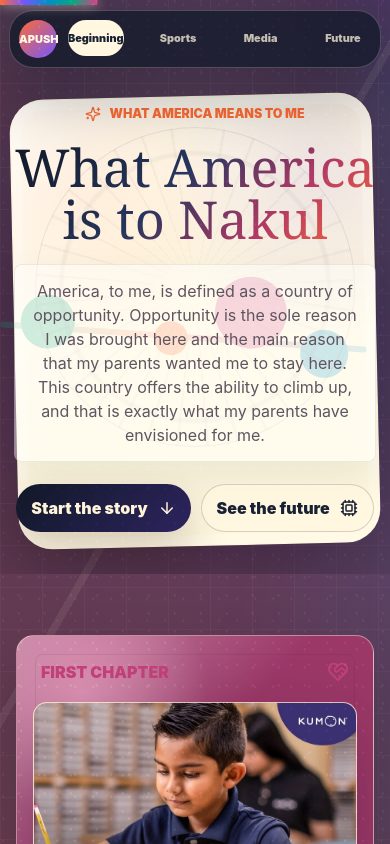
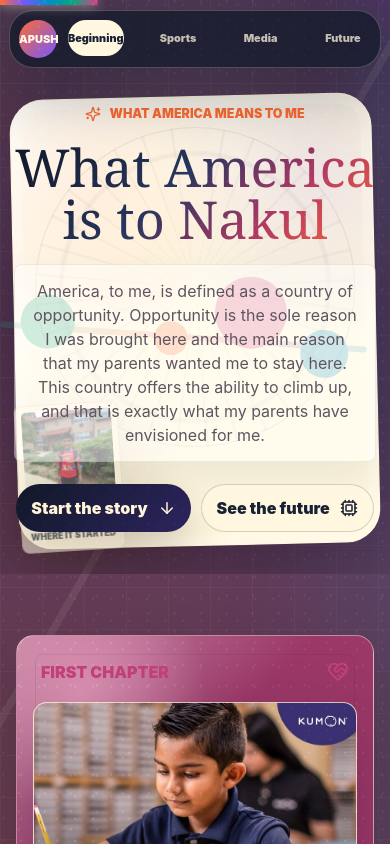
Before and after one commit to AcidXDpy/ApushProjectNakulR, a React (Vite) app: page / in a window 390 px wide. Shown: the top 844 px of the page. Built offline with nearby package versions, Linux system fonts and the light colour scheme.

Commit message:
Add personal photo to hero

```diff
--- a/src/App.jsx
+++ b/src/App.jsx
@@ -191,6 +191,10 @@ export default function App() {
               <Cpu size={26} />
               future
             </div>
+            <figure className="hero-photo-card">
+              <img src="/images/story/hero-nakul-school.jpg" alt="" />
+              <figcaption>where it started</figcaption>
+            </figure>
             <div className="hero-map">
               <span />
               <span />
--- a/src/index.css
+++ b/src/index.css
@@ -238,10 +238,46 @@ a {
   animation: floaty 9s ease-in-out infinite;
 }
 
+.hero-photo-card {
+  position: absolute;
+  left: 14px;
+  bottom: 13vh;
+  z-index: 1;
+  width: clamp(92px, 7vw, 124px);
+  margin: 0;
+  padding: 10px 10px 14px;
+  border: 1px solid rgba(36, 24, 18, 0.12);
+  border-radius: 8px;
+  background: rgba(255, 247, 223, 0.92);
+  box-shadow: 0 28px 70px rgba(75, 45, 16, 0.2);
+  transform: rotate(-4deg) translateY(calc(var(--scroll-progress) * -52px));
+  animation: photoDrift 8s ease-in-out infinite;
+}
+
+.hero-photo-card img {
+  display: block;
+  width: 100%;
+  aspect-ratio: 4 / 5;
+  border-radius: 5px;
+  object-fit: cover;
+  object-position: center;
+  filter: saturate(1.06) contrast(1.02);
+}
+
+.hero-photo-card figcaption {
+  margin-top: 10px;
+  color: var(--ink);
+  font-size: 0.7rem;
+  font-weight: 950;
+  letter-spacing: 0;
+  text-align: center;
+  text-transform: uppercase;
+}
+
 .hero-map {
   position: absolute;
-  left: 7vw;
-  bottom: 13vh;
+  left: 24vw;
+  bottom: 11vh;
   width: min(430px, 42vw);
   height: 170px;
   border-radius: 8px;
@@ -1042,6 +1078,17 @@ blockquote {
   }
 }
 
+@keyframes photoDrift {
+  0%,
+  100% {
+    transform: rotate(-4deg) translateY(calc(var(--scroll-progress) * -52px));
+  }
+
+  50% {
+    transform: rotate(-2deg) translateY(calc(-10px + var(--scroll-progress) * -52px));
+  }
+}
+
 @keyframes bounce-in {
   0%,
   100% {
@@ -1362,6 +1409,17 @@ blockquote {
     min-width: 74px;
   }
 
+  .hero-photo-card {
+    left: 22px;
+    bottom: 7vh;
+    width: 118px;
+    opacity: 0.76;
+  }
+
+  .hero-map {
+    left: 18vw;
+  }
+
   .chapter,
   .chapter:nth-child(even),
   .reflection-grid,
@@ -1445,6 +1503,19 @@ blockquote {
 
   .hero-ticket {
     display: none;
+  }
+
+  .hero-photo-card {
+    left: 18px;
+    bottom: 20px;
+    width: 104px;
+    padding: 6px 6px 9px;
+    opacity: 0.66;
+  }
+
+  .hero-photo-card figcaption {
+    margin-top: 6px;
+    font-size: 0.54rem;
   }
 
   .hero-map {
```
Also changed, not shown: public/images/story/hero-nakul-school.jpg (added).
